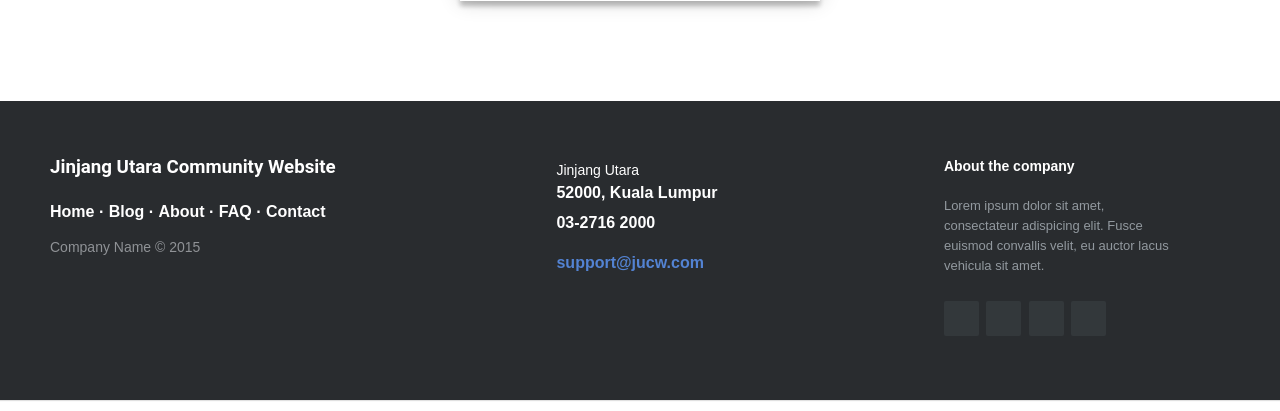
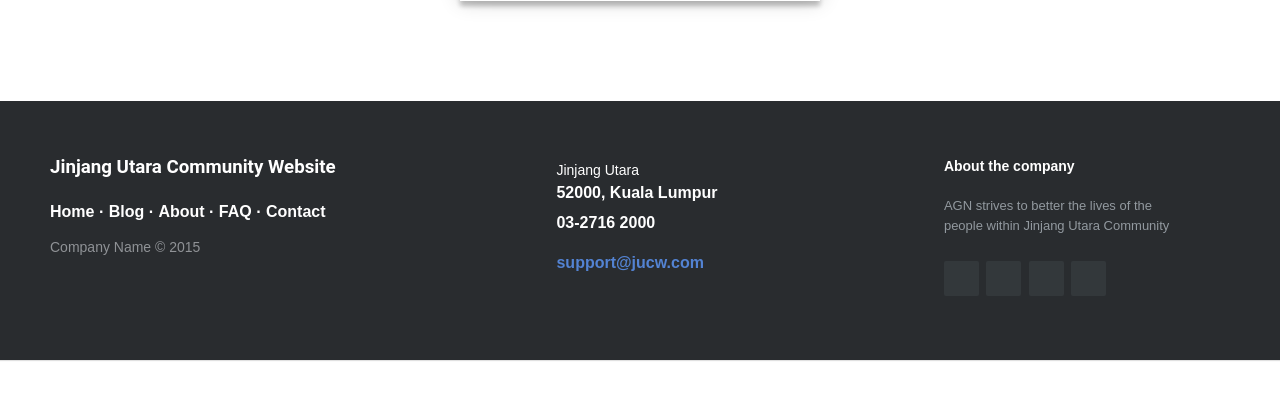
Before and after one commit to anchumja/JinjangUtaraCommunityWebsite, a PHP site: page /login.php in a window 1280 px wide. Shown: the part 389-800 px from the top of the page. Run offline with PHP 8.4, Linux system fonts and the light colour scheme.

Commit message:
test
test

```diff
--- a/login.php
+++ b/login.php
@@ -91,7 +91,7 @@
 
     <p class="footer-company-about">
       <span>About the company</span>
-      Lorem ipsum dolor sit amet, consectateur adispicing elit. Fusce euismod convallis velit, eu auctor lacus vehicula sit amet.
+       AGN strives to better the lives of the people within Jinjang Utara Community
     </p>
 
     <div class="footer-icons">
```
